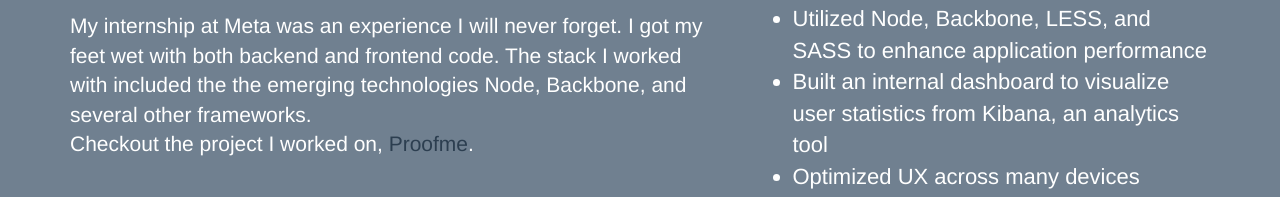
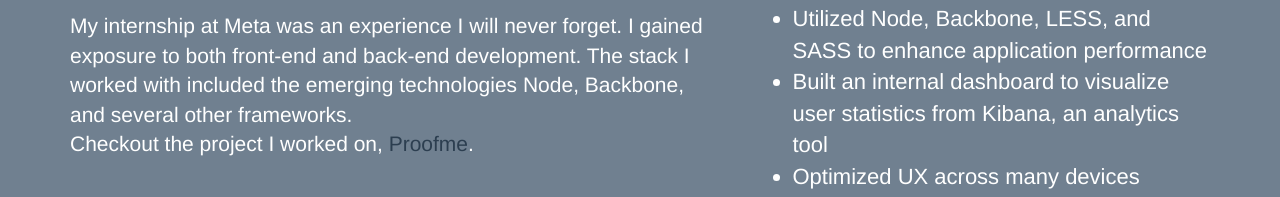
Before and after one commit to mbrashid62/Personal-Website, a website: page public/index.html in a window 1280 px wide. Shown: the part 3306-3503 px from the top of the page. Drawn offline with nearby package versions, Linux system fonts and the light colour scheme.

Commit message:
fixed grammar

```diff
--- a/public/index.html
+++ b/public/index.html
@@ -230,7 +230,7 @@
                         At Sprout, I was treated more like a full-time developer than an intern - giving
                         me the ability to apply my engineering skills to accomplish meaningful work.
                         Learning from very talented people, I grew hugely as a developer over the summer.<br>
-                        Sprout is a very cool platform, check it out here, <a href = "https://sproutsocial.com/">Sprout Social</a>.
+                        Sprout is an incredible platform, check it out here, <a href = "https://sproutsocial.com/">Sprout Social</a>.
                     </p>
                 </div>
                 <div class="col-md-5">
@@ -262,8 +262,8 @@
                     <h2 style = "text-align: left;" class="featurette-heading">MetaCommunications<br><br><span class="job-title">Software Engineering Intern</span></h2><br>
                     <p style = "text-align: left;" class="lead">
                         My internship at Meta was an experience I will never forget.
-                        I got my feet wet with both backend and frontend code.
-                        The stack I worked with included the the emerging technologies
+                        I gained exposure to both front-end and back-end development.
+                        The stack I worked with included the emerging technologies
                         Node, Backbone, and several other frameworks.<br>
                         Checkout the project I worked on, <a href = "https://proofme.com/">Proofme</a>.
 
```
